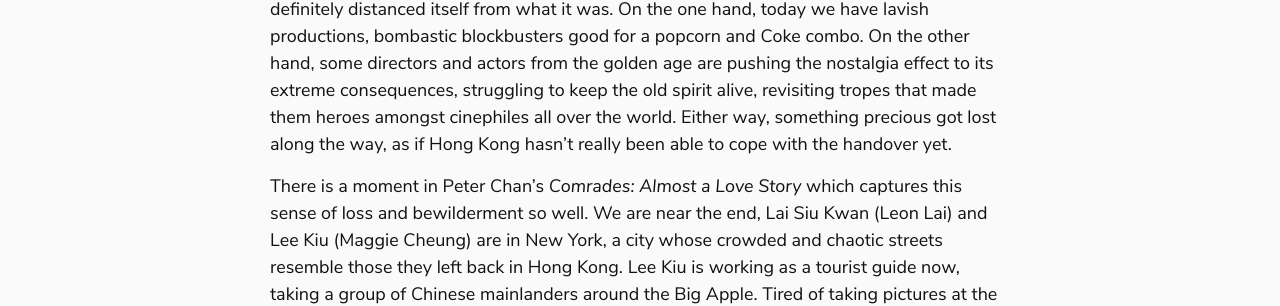
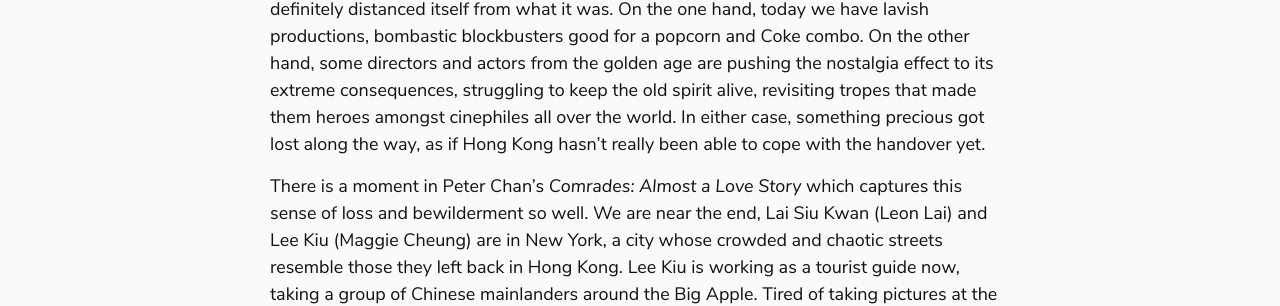
Before and after one commit to manuel-uberti/filmsinwords, a Jekyll site: the page built from _posts/2020-03-26-comrades.md, in a window 1280 px wide. Shown: the part 1012-1318 px from the top of the page. Built offline with Jekyll 4.4.1, drawn with Linux system fonts in a browser that asks for light colours; some of the changed text lies outside the part shown.

Commit message:
Better wording

```diff
--- a/_posts/2020-03-26-comrades.md
+++ b/_posts/2020-03-26-comrades.md
@@ -33,7 +33,7 @@ we have lavish productions, bombastic blockbusters good for a popcorn and Coke
 combo. On the other hand, some directors and actors from the golden age are
 pushing the nostalgia effect to its extreme consequences, struggling to keep the
 old spirit alive, revisiting tropes that made them heroes amongst cinephiles all
-over the world. Either way, something precious got lost along the way, as if
+over the world. In either case, something precious got lost along the way, as if
 Hong Kong hasn’t really been able to cope with the handover yet.
 
 There is a moment in Peter Chan’s *Comrades: Almost a Love Story* which captures
```
